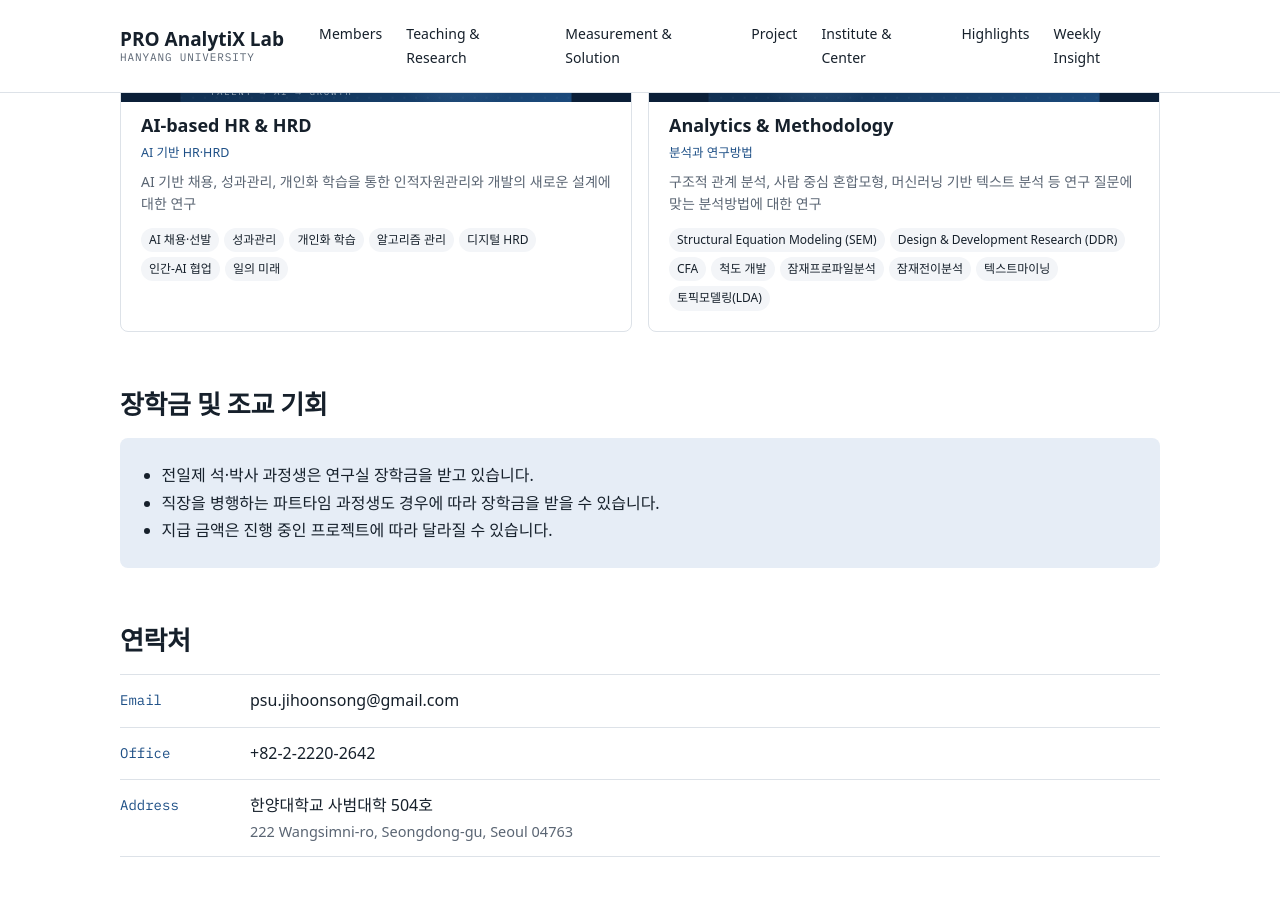
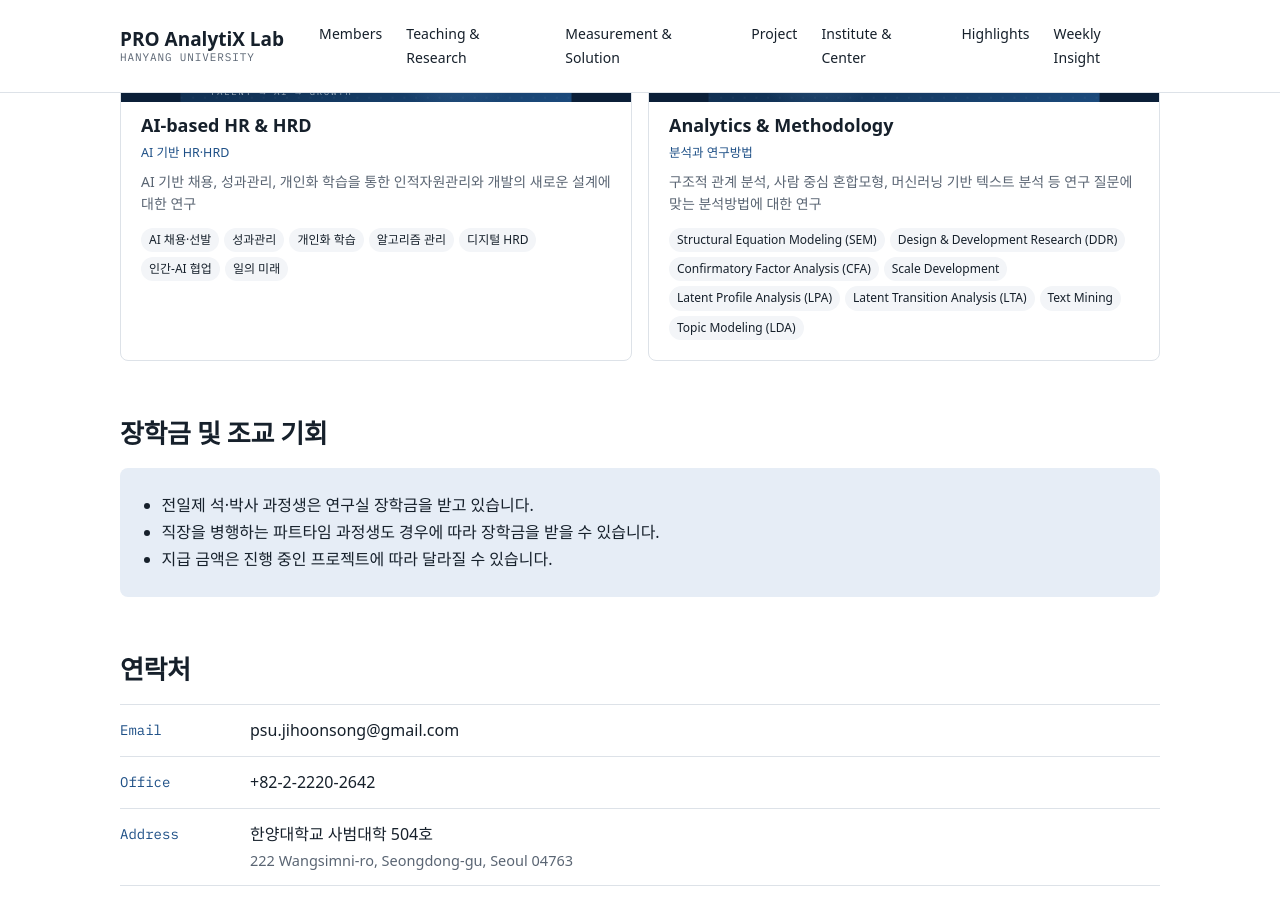
Before and after one commit to drsprolab/drsprolab.github.io, a Jekyll site: the page built from index.html, in a window 1280 px wide and 900 px high, scrolled down 2280 px. Built offline with Jekyll 4.4.1, drawn with Linux system fonts in a browser that asks for light colours; some web fonts are replaced.

Commit message:
대문 'Analytics & Methodology' 키워드 영문화
Co-Authored-By: Claude Opus 5.5 <noreply@anthropic.com>

```diff
--- a/_data/research_areas.yml
+++ b/_data/research_areas.yml
@@ -17,4 +17,4 @@
   en: Analytics & Methodology
   icon: analytics
   summary: 구조적 관계 분석, 사람 중심 혼합모형, 머신러닝 기반 텍스트 분석 등 연구 질문에 맞는 분석방법에 대한 연구
-  keywords: [Structural Equation Modeling (SEM), Design & Development Research (DDR), CFA, 척도 개발, 잠재프로파일분석, 잠재전이분석, 텍스트마이닝, 토픽모델링(LDA)]
+  keywords: [Structural Equation Modeling (SEM), Design & Development Research (DDR), Confirmatory Factor Analysis (CFA), Scale Development, Latent Profile Analysis (LPA), Latent Transition Analysis (LTA), Text Mining, Topic Modeling (LDA)]
```
